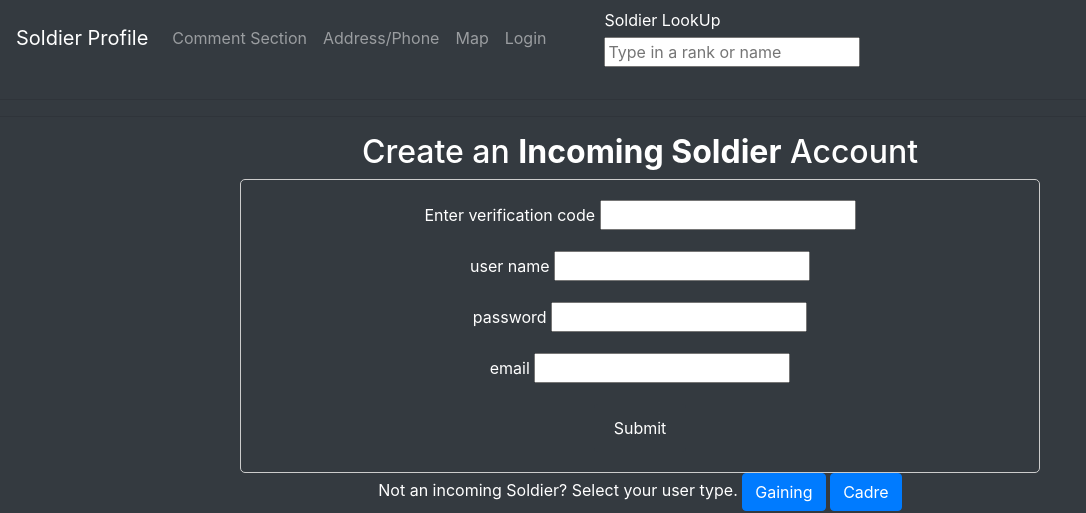
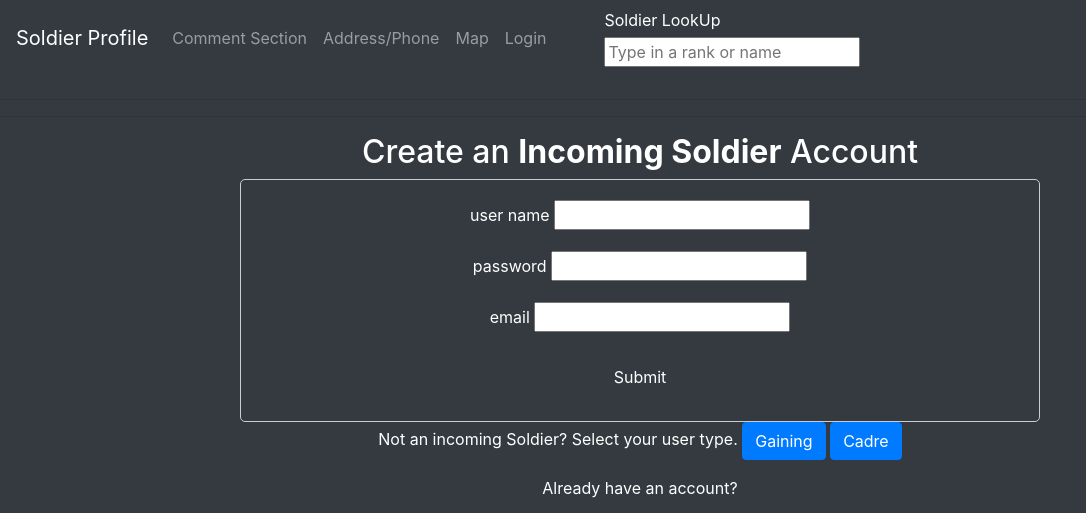
Before and after one commit to CrissyMichelle/In-processingQuestionnaire, a Flask app: page /register in a window 1280 px wide. Shown: the part 434-947 px from the top of the page, without its empty margins (0-1086 px from the left). Run offline with Flask 2, Linux system fonts and the light colour scheme; data that the repository does not hold is empty; some libraries are stand-ins or nearby versions.

Commit message:
corrected form.name on CreateUserForm in html

```diff
--- a/forms.py
+++ b/forms.py
@@ -116,7 +116,7 @@
     #         return False
 
     #     return initial_validation and True
-    code = PasswordField("Enter verification code", validators=[DataRequired()])
+    code = PasswordField("Verification code", validators=[DataRequired()])
     username = StringField("user name", validators=[InputRequired()])
     password = PasswordField("password", validators=[InputRequired(), Length(min=6, message='Must be at least 6 characters long.')])
     email = StringField("email", validators=[InputRequired()])
--- a/templates/auth_gainer.html
+++ b/templates/auth_gainer.html
@@ -12,7 +12,7 @@
   <title>Verify Gaining-Type of User</title>
 </head>
 <body>
-  <form id="auth-gainer-form" action="/auth_gainer" method="POST">
+  <form action="/auth_gainer" method="POST">
     {{ form.hidden_tag() }}
     {% for field in form
         if field.widget.input_type != 'hidden' %}
--- a/templates/register.html
+++ b/templates/register.html
@@ -6,7 +6,7 @@
 <form id="create-user-form" class="form-container" method="POST">
     {{ form.hidden_tag() }}
     {% for field in form
-        if field.widget.input_type != 'hidden' and field.widget.input_type != 'code' %}
+        if field.widget.input_type != 'hidden' and field.name != 'code' %}
         <p>
             {{ field.label }}
             {{ field }}
```
